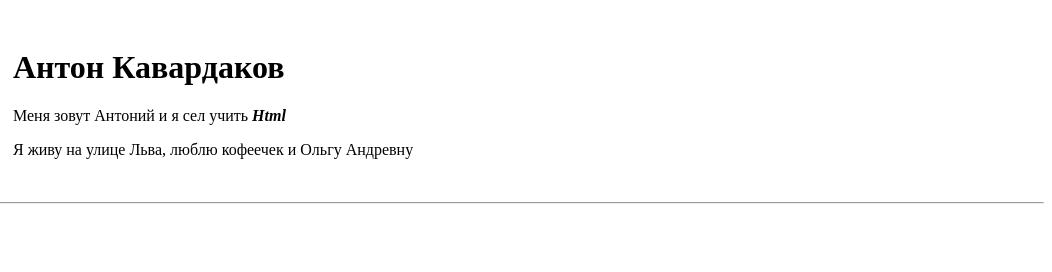
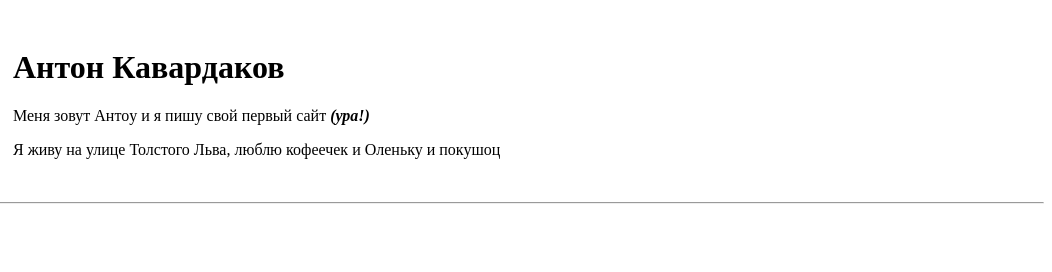
Before and after one commit to Papakavardak/cv, a plain HTML site: page index.html in a window 1280 px wide. Shown: the top 272 px of the page, 228-1280 px from the left. Drawn offline with Linux system fonts and the light colour scheme.

Commit message:
Update index.html

```diff
--- a/index.html
+++ b/index.html
@@ -9,8 +9,8 @@
       <tr>
           <td><img src="https://sun9-9.userapi.com/s/v1/ig2/MMdvmWVB-gGc57QJcEaCalumZG3e58gcCPWdL53nI_rCwR3QM827wLDeguKrhsSXw3dm5bCYa4p_UvSC6vZuhlZe.jpg?size=400x400&quality=96&crop=234,481,241,241&ava=1" alt="тут фотка Антония в зеркале мопеда" width="200"></td>
           <td><h1>Антон Кавардаков</h1>
-            <P>Меня зовут Антоний и я сел учить<em><strong> Html</strong> </em>  </P>
-            <p>Я живу на улице Льва, люблю кофеечек и Ольгу Андревну</p></td>
+            <P>Меня зовут Антоy и я пишу свой первый сайт<em><strong> (ура!)</strong> </em>  </P>
+            <p>Я живу на улице Толстого Льва, люблю кофеечек и Оленьку и покушоц</p></td>
       </tr>
 
 </table>
```
